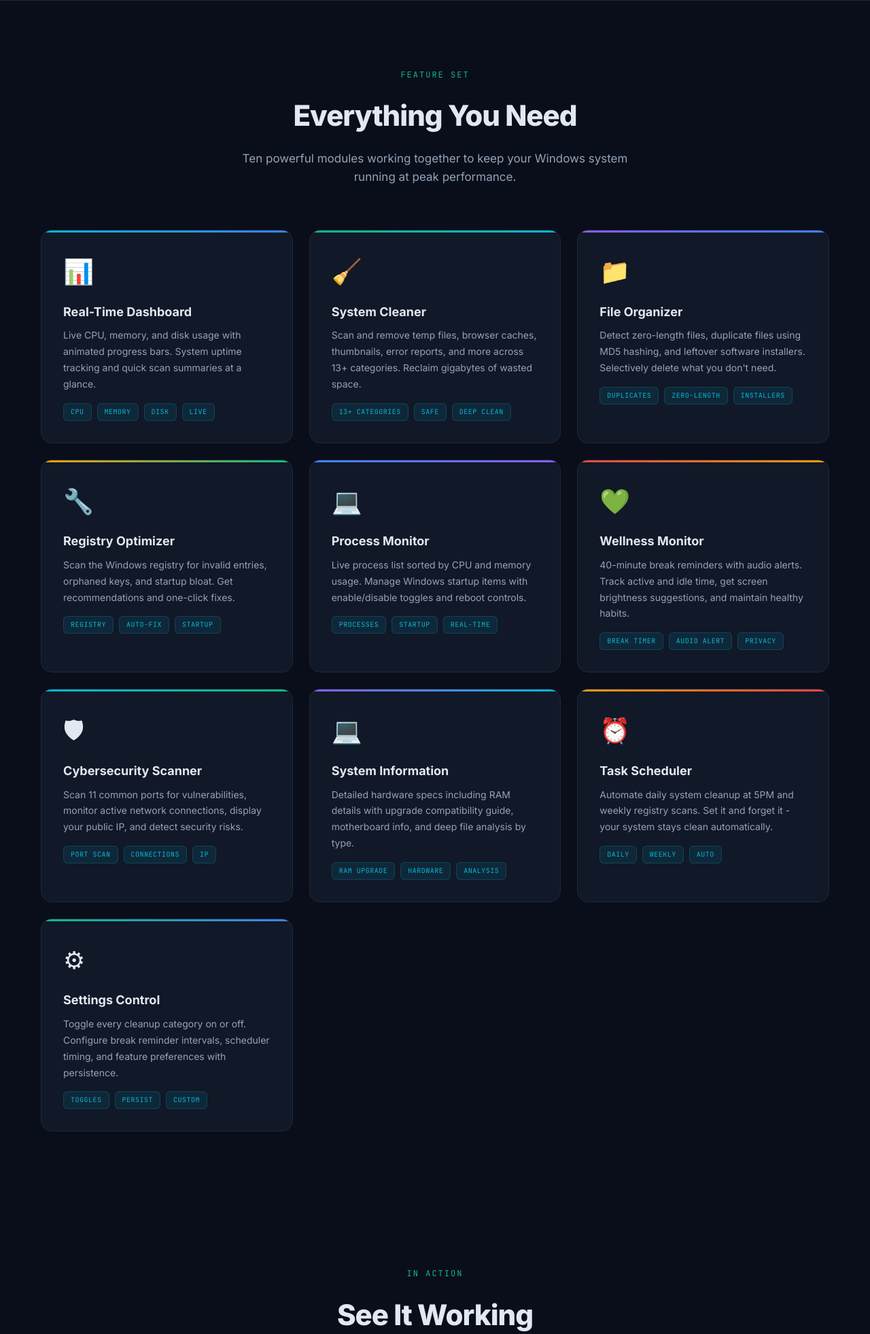
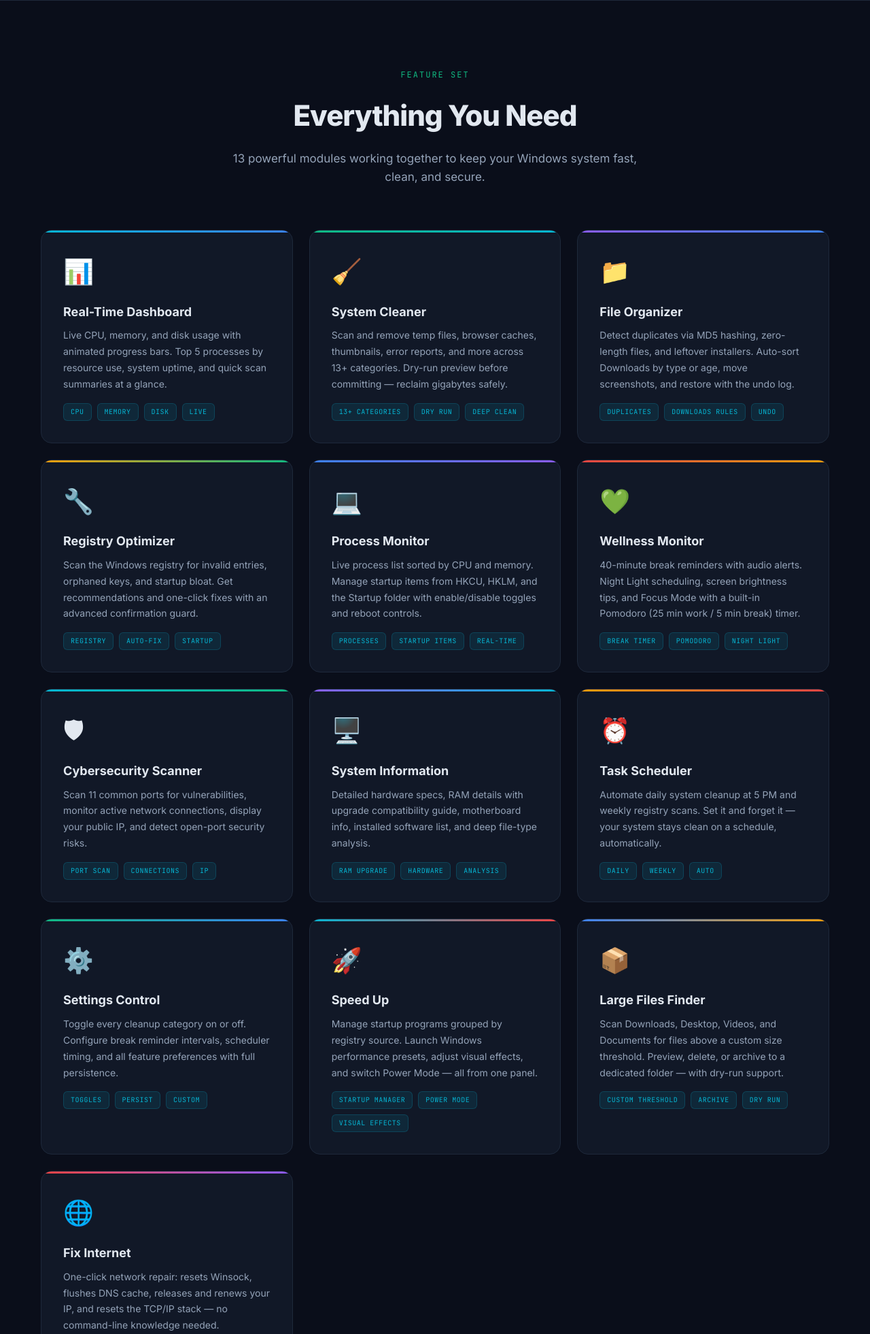
Before and after one commit to MacroTechTitan/WindowZenOptimization, a Flask app: page / in a window 1280 px wide. Shown: the part 1367-3329 px from the top of the page at 68% size. Run offline with Flask 3, Linux system fonts and the light colour scheme; some libraries are stand-ins or nearby versions.

Commit message:
Published your App
Replit-Commit-Author: Deployment
Replit-Commit-Session-Id: 320fb403-08b4-430b-8be7-003c51b347c4
Replit-Commit-Checkpoint-Type: full_checkpoint
Replit-Commit-Event-Id: 363d1886-b1bb-4c0f-8d8c-fb28d0f8d7fc
Replit-Commit-Screenshot-Url: https://storage.googleapis.com/screenshot-production-us-central1/4d12469a-7002-48c9-b502-1ac99bcd4227/320fb403-08b4-430b-8be7-003c51b347c4/PoQ3edz
Replit-Commit-Deployment-Build-Id: 325760f2-d45d-48ef-aca5-23a79e9e8b8d
Replit-Helium-Checkpoint-Created: true

```diff
--- a/templates/landing.html
+++ b/templates/landing.html
@@ -330,6 +330,9 @@
         .feature-card:nth-child(8)::before { background: linear-gradient(90deg, var(--accent-purple), var(--accent-cyan)); }
         .feature-card:nth-child(9)::before { background: linear-gradient(90deg, var(--accent-yellow), var(--accent-red)); }
         .feature-card:nth-child(10)::before { background: linear-gradient(90deg, var(--accent-green), var(--accent-blue)); }
+        .feature-card:nth-child(11)::before { background: linear-gradient(90deg, var(--accent-cyan), var(--accent-red)); }
+        .feature-card:nth-child(12)::before { background: linear-gradient(90deg, var(--accent-blue), var(--accent-yellow)); }
+        .feature-card:nth-child(13)::before { background: linear-gradient(90deg, var(--accent-red), var(--accent-purple)); }
 
         .feature-icon {
             font-size: 36px;
@@ -672,14 +675,14 @@
         <div class="section-header">
             <div class="section-tag">Feature Set</div>
             <h2 class="section-title">Everything You Need</h2>
-            <p class="section-desc">Ten powerful modules working together to keep your Windows system running at peak performance.</p>
+            <p class="section-desc">13 powerful modules working together to keep your Windows system fast, clean, and secure.</p>
         </div>
 
         <div class="features-grid">
             <div class="feature-card">
                 <div class="feature-icon">&#x1F4CA;</div>
                 <h3 class="feature-title">Real-Time Dashboard</h3>
-                <p class="feature-desc">Live CPU, memory, and disk usage with animated progress bars. System uptime tracking and quick scan summaries at a glance.</p>
+                <p class="feature-desc">Live CPU, memory, and disk usage with animated progress bars. Top 5 processes by resource use, system uptime, and quick scan summaries at a glance.</p>
                 <div class="feature-tags">
                     <span class="feature-tag">CPU</span>
                     <span class="feature-tag">Memory</span>
@@ -691,10 +694,10 @@
             <div class="feature-card">
                 <div class="feature-icon">&#x1F9F9;</div>
                 <h3 class="feature-title">System Cleaner</h3>
-                <p class="feature-desc">Scan and remove temp files, browser caches, thumbnails, error reports, and more across 13+ categories. Reclaim gigabytes of wasted space.</p>
+                <p class="feature-desc">Scan and remove temp files, browser caches, thumbnails, error reports, and more across 13+ categories. Dry-run preview before committing — reclaim gigabytes safely.</p>
                 <div class="feature-tags">
                     <span class="feature-tag">13+ Categories</span>
-                    <span class="feature-tag">Safe</span>
+                    <span class="feature-tag">Dry Run</span>
                     <span class="feature-tag">Deep Clean</span>
                 </div>
             </div>
@@ -702,18 +705,18 @@
             <div class="feature-card">
                 <div class="feature-icon">&#x1F4C1;</div>
                 <h3 class="feature-title">File Organizer</h3>
-                <p class="feature-desc">Detect zero-length files, duplicate files using MD5 hashing, and leftover software installers. Selectively delete what you don't need.</p>
+                <p class="feature-desc">Detect duplicates via MD5 hashing, zero-length files, and leftover installers. Auto-sort Downloads by type or age, move screenshots, and restore with the undo log.</p>
                 <div class="feature-tags">
                     <span class="feature-tag">Duplicates</span>
-                    <span class="feature-tag">Zero-Length</span>
-                    <span class="feature-tag">Installers</span>
+                    <span class="feature-tag">Downloads Rules</span>
+                    <span class="feature-tag">Undo</span>
                 </div>
             </div>
 
             <div class="feature-card">
                 <div class="feature-icon">&#x1F527;</div>
                 <h3 class="feature-title">Registry Optimizer</h3>
-                <p class="feature-desc">Scan the Windows registry for invalid entries, orphaned keys, and startup bloat. Get recommendations and one-click fixes.</p>
+                <p class="feature-desc">Scan the Windows registry for invalid entries, orphaned keys, and startup bloat. Get recommendations and one-click fixes with an advanced confirmation guard.</p>
                 <div class="feature-tags">
                     <span class="feature-tag">Registry</span>
                     <span class="feature-tag">Auto-Fix</span>
@@ -724,10 +727,10 @@
             <div class="feature-card">
                 <div class="feature-icon">&#x1F4BB;</div>
                 <h3 class="feature-title">Process Monitor</h3>
-                <p class="feature-desc">Live process list sorted by CPU and memory usage. Manage Windows startup items with enable/disable toggles and reboot controls.</p>
+                <p class="feature-desc">Live process list sorted by CPU and memory. Manage startup items from HKCU, HKLM, and the Startup folder with enable/disable toggles and reboot controls.</p>
                 <div class="feature-tags">
                     <span class="feature-tag">Processes</span>
-                    <span class="feature-tag">Startup</span>
+                    <span class="feature-tag">Startup Items</span>
                     <span class="feature-tag">Real-Time</span>
                 </div>
             </div>
@@ -735,18 +738,18 @@
             <div class="feature-card">
                 <div class="feature-icon">&#x1F49A;</div>
                 <h3 class="feature-title">Wellness Monitor</h3>
-                <p class="feature-desc">40-minute break reminders with audio alerts. Track active and idle time, get screen brightness suggestions, and maintain healthy habits.</p>
+                <p class="feature-desc">40-minute break reminders with audio alerts. Night Light scheduling, screen brightness tips, and Focus Mode with a built-in Pomodoro (25 min work / 5 min break) timer.</p>
                 <div class="feature-tags">
                     <span class="feature-tag">Break Timer</span>
-                    <span class="feature-tag">Audio Alert</span>
-                    <span class="feature-tag">Privacy</span>
+                    <span class="feature-tag">Pomodoro</span>
+                    <span class="feature-tag">Night Light</span>
                 </div>
             </div>
 
             <div class="feature-card">
                 <div class="feature-icon">&#x1F6E1;</div>
                 <h3 class="feature-title">Cybersecurity Scanner</h3>
-                <p class="feature-desc">Scan 11 common ports for vulnerabilities, monitor active network connections, display your public IP, and detect security risks.</p>
+                <p class="feature-desc">Scan 11 common ports for vulnerabilities, monitor active network connections, display your public IP, and detect open-port security risks.</p>
                 <div class="feature-tags">
                     <span class="feature-tag">Port Scan</span>
                     <span class="feature-tag">Connections</span>
@@ -755,9 +758,9 @@
             </div>
 
             <div class="feature-card">
-                <div class="feature-icon">&#x1F4BB;</div>
+                <div class="feature-icon">&#x1F5A5;&#xFE0F;</div>
                 <h3 class="feature-title">System Information</h3>
-                <p class="feature-desc">Detailed hardware specs including RAM details with upgrade compatibility guide, motherboard info, and deep file analysis by type.</p>
+                <p class="feature-desc">Detailed hardware specs, RAM details with upgrade compatibility guide, motherboard info, installed software list, and deep file-type analysis.</p>
                 <div class="feature-tags">
                     <span class="feature-tag">RAM Upgrade</span>
                     <span class="feature-tag">Hardware</span>
@@ -768,7 +771,7 @@
             <div class="feature-card">
                 <div class="feature-icon">&#x23F0;</div>
                 <h3 class="feature-title">Task Scheduler</h3>
-                <p class="feature-desc">Automate daily system cleanup at 5PM and weekly registry scans. Set it and forget it - your system stays clean automatically.</p>
+                <p class="feature-desc">Automate daily system cleanup at 5 PM and weekly registry scans. Set it and forget it — your system stays clean on a schedule, automatically.</p>
                 <div class="feature-tags">
                     <span class="feature-tag">Daily</span>
                     <span class="feature-tag">Weekly</span>
@@ -777,13 +780,46 @@
             </div>
 
             <div class="feature-card">
-                <div class="feature-icon">&#x2699;</div>
+                <div class="feature-icon">&#x2699;&#xFE0F;</div>
                 <h3 class="feature-title">Settings Control</h3>
-                <p class="feature-desc">Toggle every cleanup category on or off. Configure break reminder intervals, scheduler timing, and feature preferences with persistence.</p>
+                <p class="feature-desc">Toggle every cleanup category on or off. Configure break reminder intervals, scheduler timing, and all feature preferences with full persistence.</p>
                 <div class="feature-tags">
                     <span class="feature-tag">Toggles</span>
                     <span class="feature-tag">Persist</span>
                     <span class="feature-tag">Custom</span>
+                </div>
+            </div>
+
+            <div class="feature-card">
+                <div class="feature-icon">&#x1F680;</div>
+                <h3 class="feature-title">Speed Up</h3>
+                <p class="feature-desc">Manage startup programs grouped by registry source. Launch Windows performance presets, adjust visual effects, and switch Power Mode — all from one panel.</p>
+                <div class="feature-tags">
+                    <span class="feature-tag">Startup Manager</span>
+                    <span class="feature-tag">Power Mode</span>
+                    <span class="feature-tag">Visual Effects</span>
+                </div>
+            </div>
+
+            <div class="feature-card">
+                <div class="feature-icon">&#x1F4E6;</div>
+                <h3 class="feature-title">Large Files Finder</h3>
+                <p class="feature-desc">Scan Downloads, Desktop, Videos, and Documents for files above a custom size threshold. Preview, delete, or archive to a dedicated folder — with dry-run support.</p>
+                <div class="feature-tags">
+                    <span class="feature-tag">Custom Threshold</span>
+                    <span class="feature-tag">Archive</span>
+                    <span class="feature-tag">Dry Run</span>
+                </div>
+            </div>
+
+            <div class="feature-card">
+                <div class="feature-icon">&#x1F310;</div>
+                <h3 class="feature-title">Fix Internet</h3>
+                <p class="feature-desc">One-click network repair: resets Winsock, flushes DNS cache, releases and renews your IP, and resets the TCP/IP stack — no command-line knowledge needed.</p>
+                <div class="feature-tags">
+                    <span class="feature-tag">Winsock Reset</span>
+                    <span class="feature-tag">DNS Flush</span>
+                    <span class="feature-tag">TCP/IP Reset</span>
                 </div>
             </div>
         </div>
```
